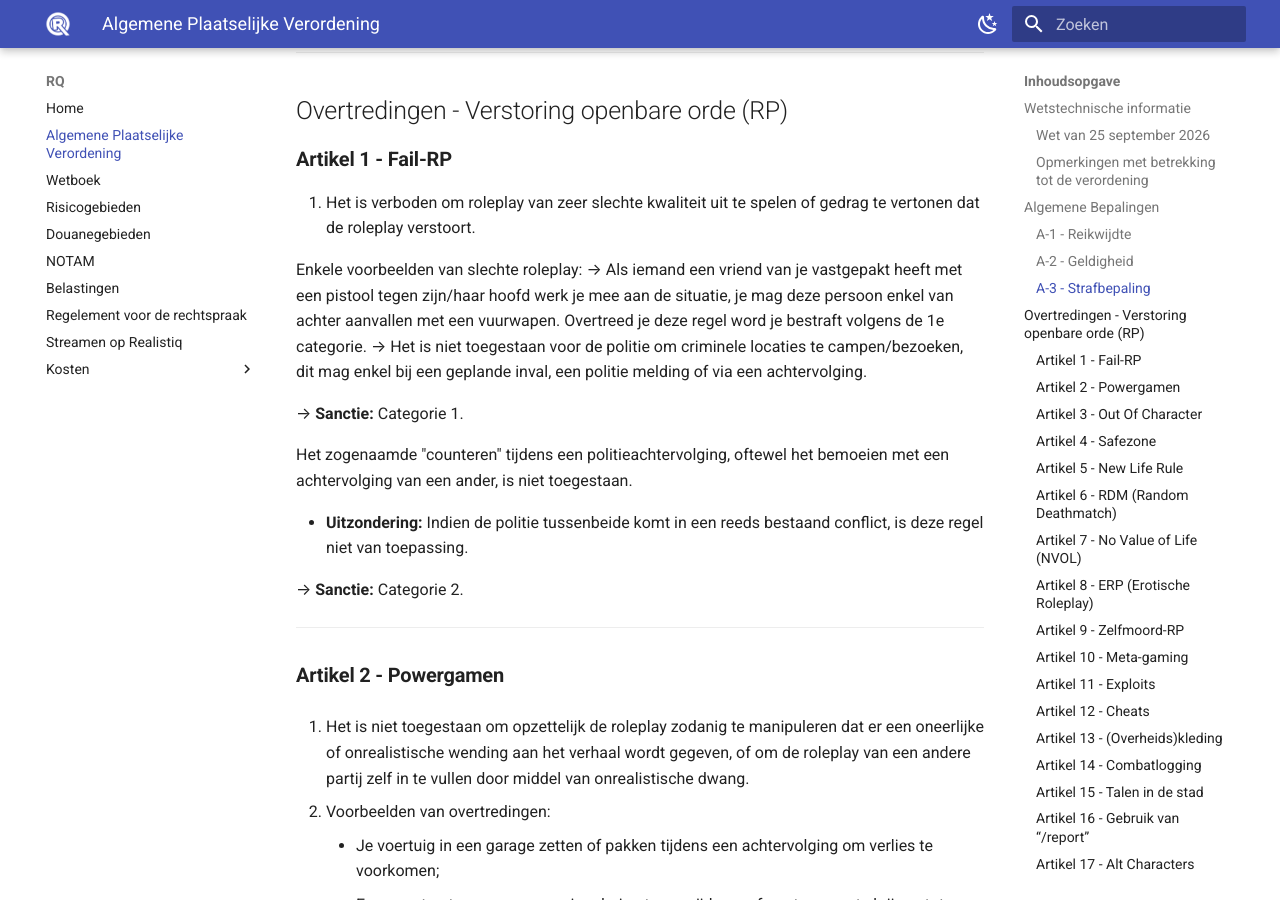
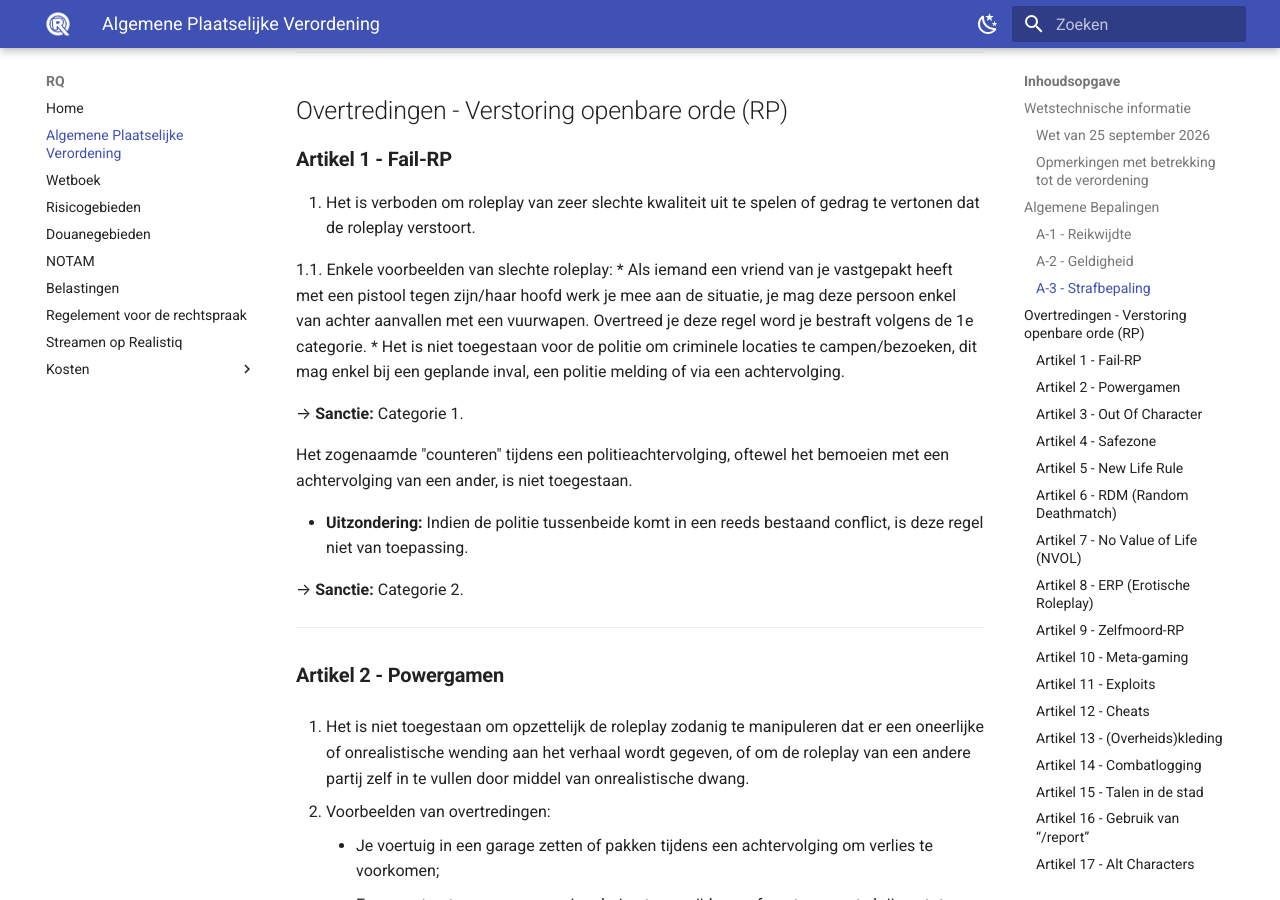
Before and after one commit to Welseyy/RQAPV, an MkDocs documentation site: the page built from docs/apv.md, in a window 1280 px wide and 900 px high, scrolled down 2346 px. Built offline with MkDocs 1.6.1 and Material for MkDocs 9.7.7, drawn with Linux system fonts in a browser that asks for light colours; comment, search, counter and statistics services are not loaded.

Commit message:
Failrp fix 2

```diff
--- a/docs/apv.md
+++ b/docs/apv.md
@@ -74,9 +74,9 @@
 
 1. Het is verboden om roleplay van zeer slechte kwaliteit uit te spelen of gedrag te vertonen dat de roleplay verstoort.
 
-Enkele voorbeelden van slechte roleplay:
-→ Als iemand een vriend van je vastgepakt heeft met een pistool tegen zijn/haar hoofd werk je mee aan de situatie, je mag deze persoon enkel van achter aanvallen met een vuurwapen. Overtreed je deze regel word je bestraft volgens de 1e categorie.
-→ Het is niet toegestaan voor de politie om criminele locaties te campen/bezoeken, dit mag enkel bij een geplande inval, een politie melding of via een achtervolging.
+1.1. Enkele voorbeelden van slechte roleplay:
+    * Als iemand een vriend van je vastgepakt heeft met een pistool tegen zijn/haar hoofd werk je mee aan de situatie, je mag deze persoon enkel van achter aanvallen met een vuurwapen. Overtreed je deze regel word je bestraft volgens de 1e categorie.
+    * Het is niet toegestaan voor de politie om criminele locaties te campen/bezoeken, dit mag enkel bij een geplande inval, een politie melding of via een achtervolging.
 
    → **Sanctie:** Categorie 1.
 
```
